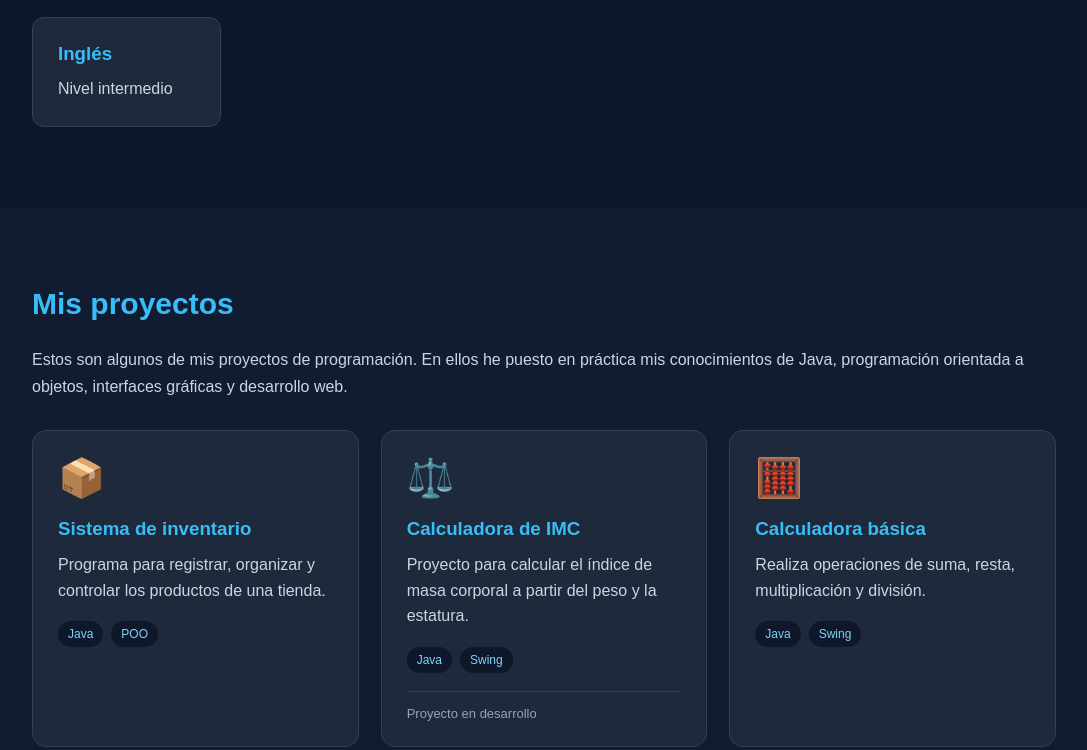
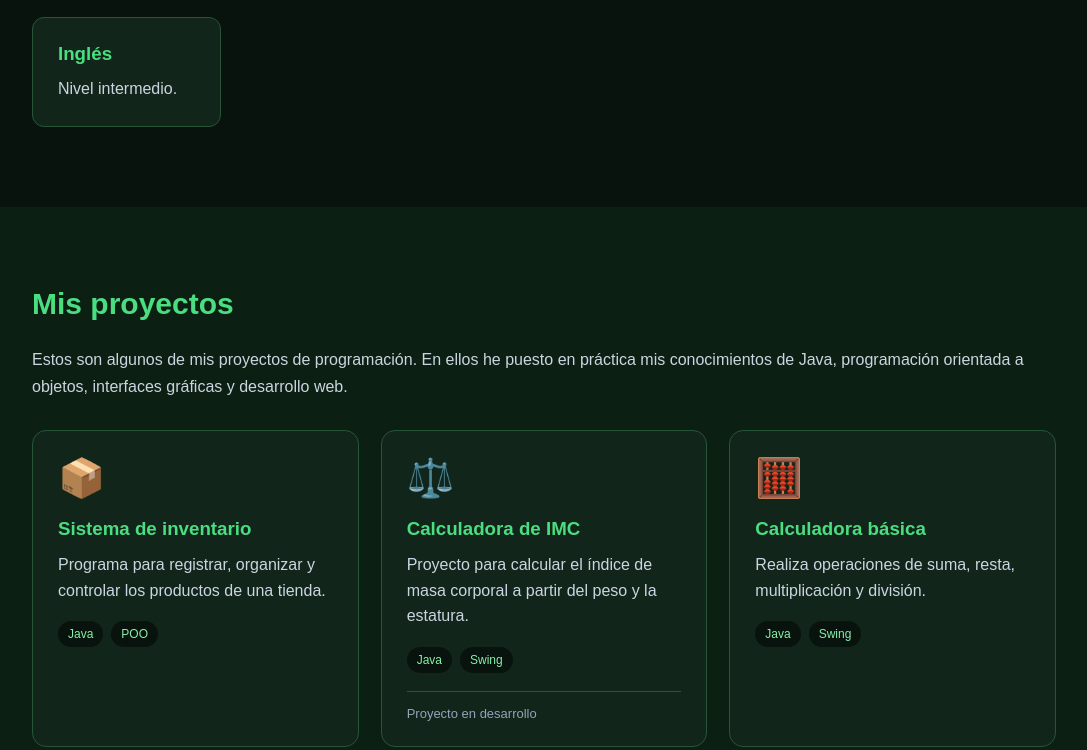
Before and after one commit to 7dvm5jh47b-art/mi-portafolio, a plain HTML site: page index.html in a window 1280 px wide. Shown: the part 1312-2062 px from the top of the page, without its empty margins (96-1183 px from the left). Drawn offline with Linux system fonts and the light colour scheme.

Commit message:
Update index.html

```diff
--- a/index.html
+++ b/index.html
@@ -19,7 +19,7 @@ html {
 }
 
 body {
-    background: #0f172a;
+    background: #07130c;
     color: white;
 }
 
@@ -30,14 +30,14 @@ header {
     display: flex;
     justify-content: space-between;
     align-items: center;
-    background: #111c32;
+    background: #0b1f12;
     position: sticky;
     top: 0;
     z-index: 10;
 }
 
 .logo {
-    color: #38bdf8;
+    color: #4ade80;
     font-size: 23px;
     font-weight: bold;
 }
@@ -49,7 +49,7 @@ nav a {
 }
 
 nav a:hover {
-    color: #38bdf8;
+    color: #4ade80;
 }
 
 /* SECCIONES */
@@ -59,7 +59,7 @@ section {
 }
 
 h2 {
-    color: #38bdf8;
+    color: #4ade80;
     font-size: 30px;
     margin-bottom: 25px;
 }
@@ -79,7 +79,7 @@ h2 {
 }
 
 .inicio h1 span {
-    color: #38bdf8;
+    color: #4ade80;
 }
 
 .inicio p {
@@ -93,7 +93,7 @@ h2 {
     display: inline-block;
     margin-top: 25px;
     padding: 13px 25px;
-    background: #0284c7;
+    background: #16a34a;
     color: white;
     text-decoration: none;
     border-radius: 8px;
@@ -101,7 +101,7 @@ h2 {
 }
 
 .boton:hover {
-    background: #0369a1;
+    background: #15803d;
 }
 
 /* SOBRE MI */
@@ -120,20 +120,20 @@ h2 {
 }
 
 .tarjeta {
-    background: #1e293b;
+    background: #12251a;
     padding: 25px;
     border-radius: 12px;
-    border: 1px solid #334155;
+    border: 1px solid #285438;
     transition: 0.3s;
 }
 
 .tarjeta:hover {
     transform: translateY(-5px);
-    border-color: #38bdf8;
+    border-color: #4ade80;
 }
 
 .tarjeta h3 {
-    color: #38bdf8;
+    color: #4ade80;
     margin-bottom: 12px;
 }
 
@@ -145,7 +145,7 @@ h2 {
 /* PROYECTOS */
 
 .proyectos {
-    background: #111c32;
+    background: #0b1f12;
 }
 
 .proyectos-intro {
@@ -162,8 +162,8 @@ h2 {
 }
 
 .proyecto-card {
-    background: #1e293b;
-    border: 1px solid #334155;
+    background: #12251a;
+    border: 1px solid #285438;
     border-radius: 14px;
     padding: 25px;
     transition: 0.3s ease;
@@ -173,7 +173,7 @@ h2 {
 
 .proyecto-card:hover {
     transform: translateY(-7px);
-    border-color: #38bdf8;
+    border-color: #4ade80;
 }
 
 .proyecto-icono {
@@ -182,7 +182,7 @@ h2 {
 }
 
 .proyecto-card h3 {
-    color: #38bdf8;
+    color: #4ade80;
     margin-bottom: 12px;
 }
 
@@ -208,8 +208,8 @@ h2 {
 }
 
 .tecnologias span {
-    background: #0f172a;
-    color: #7dd3fc;
+    background: #07130c;
+    color: #86efac;
     padding: 6px 10px;
     border-radius: 20px;
     font-size: 12px;
@@ -218,7 +218,7 @@ h2 {
 .estado-proyecto {
     color: #94a3b8;
     font-size: 13px;
-    border-top: 1px solid #334155;
+    border-top: 1px solid #285438;
     padding-top: 14px;
     margin-top: auto;
 }
@@ -232,7 +232,7 @@ h2 {
 footer {
     text-align: center;
     padding: 25px;
-    background: #111c32;
+    background: #0b1f12;
     color: #94a3b8;
     line-height: 1.8;
 }
@@ -373,7 +373,7 @@ footer {
 
         <div class="tarjeta">
             <h3>Inglés</h3>
-            <p>Nivel intermedio</p>
+            <p>Nivel intermedio.</p>
         </div>
 
     </div>
@@ -483,6 +483,7 @@ footer {
                 <span>Vectores</span>
                 <span>POO</span>
             </div>
+
             <a
                 href="https://github.com/7dvm5jh47b-art/ordenador-vectores"
                 target="_blank"
@@ -493,8 +494,6 @@ footer {
             </a>
 
         </div>
-    </div>
-
 
         <!-- TIENDA DE ROPA -->
 
```
Lines whose indentation alone changed are shown as unchanged.
